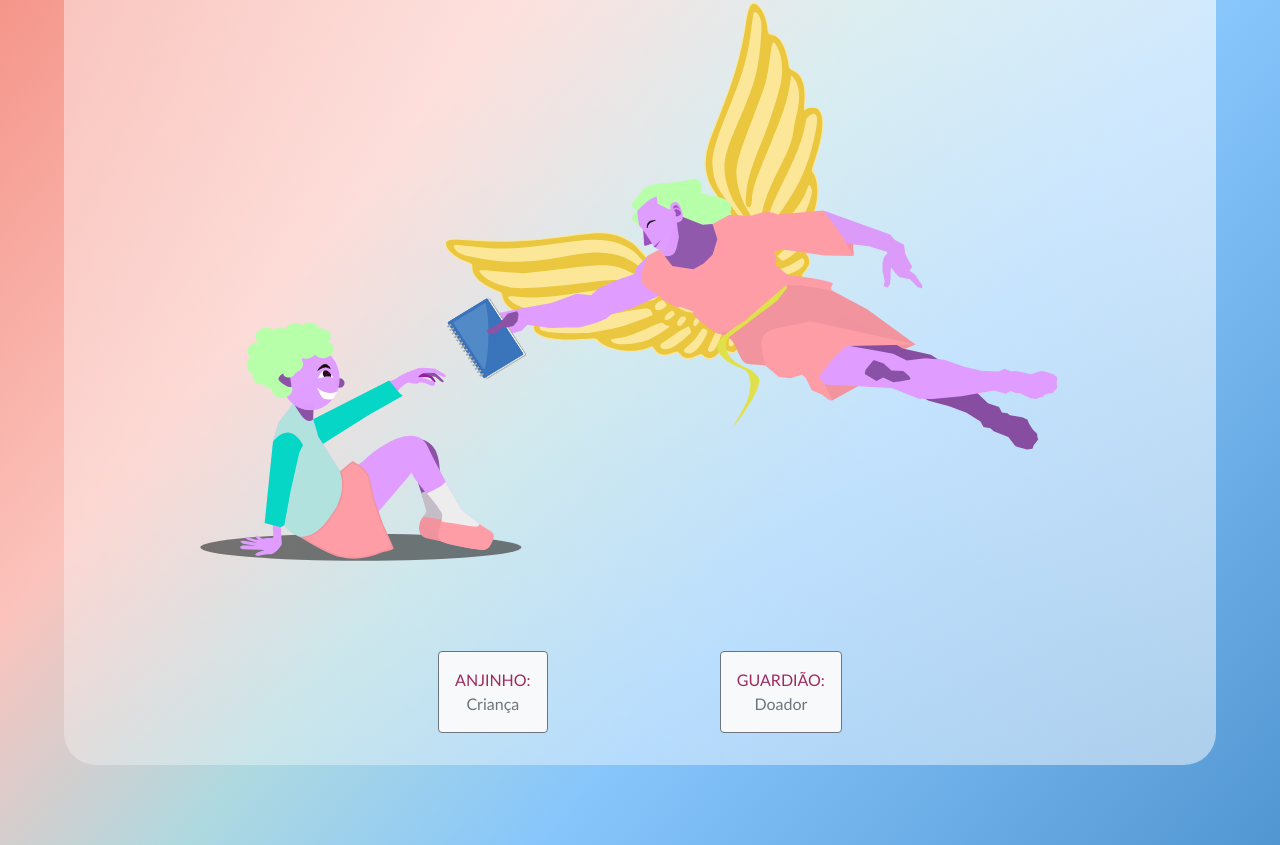
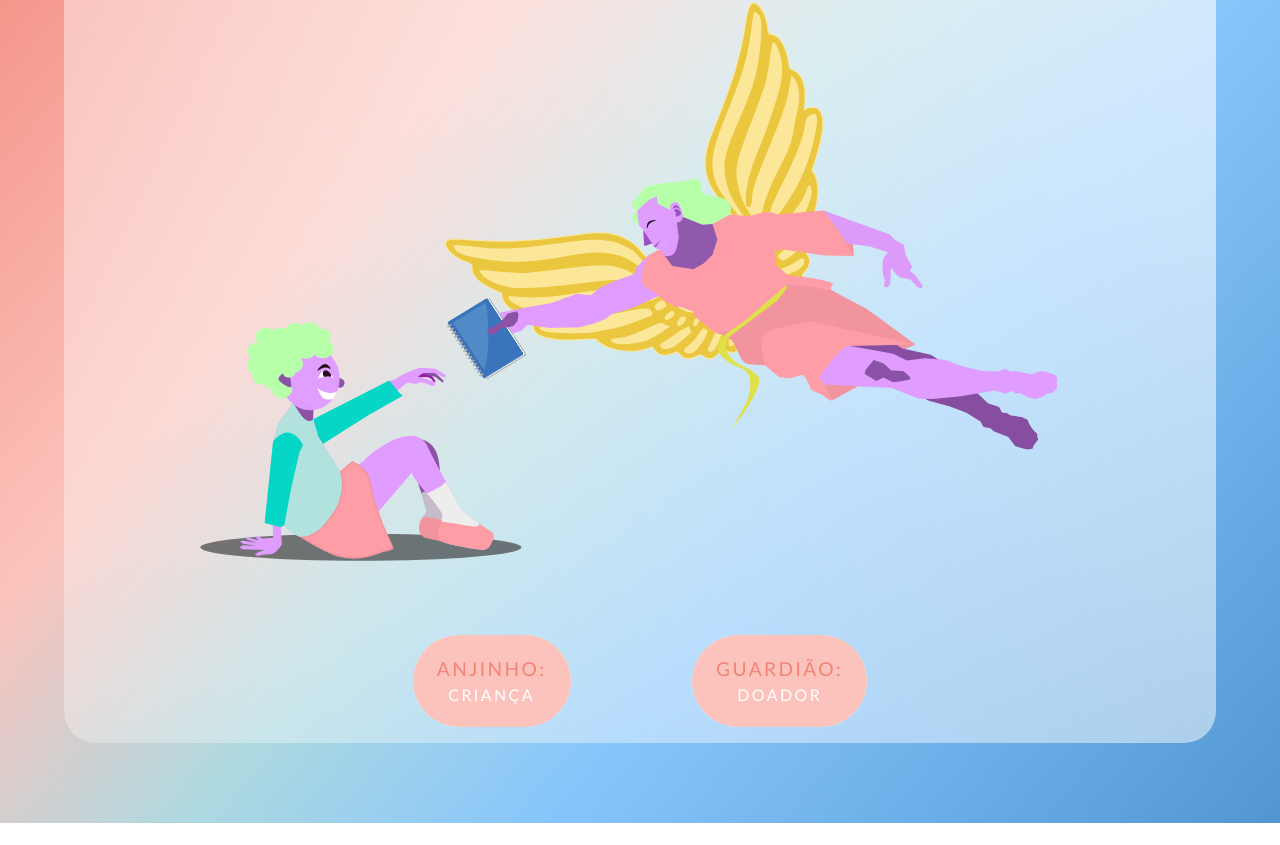
Before and after one commit to bob-mw/anjosDaEducacao, a React (Create React App) app: page / in a window 1280 px wide. Shown: the part 693-1538 px from the top of the page. After the commit the page ends 1516 px from the top, so only its background shows below. Built offline with nearby package versions, Linux system fonts and the light colour scheme.

Commit message:
Implemented text style in Button

```diff
--- a/src/Pages/Login/index.jsx
+++ b/src/Pages/Login/index.jsx
@@ -24,8 +24,8 @@ const Login = () => {
                (!formType) ? <img src={ angel } width="75%" alt="logo"/> : <FormsLogin />
            }
            <div className="d-flex w-50 justify-content-around m-3">
-                <button type="button" className="btn btn-light btn-outline-secondary p-3 m-3" onClick={ formKid }><p className="text-pink text-uppercase">Anjinho:</p> Criança</button>
-                <button type="button" className="btn btn-light btn-outline-secondary p-3 m-3" onClick={ formAngel }><p className="text-pink text-uppercase">Guardião:</p>  Doador</button>
+                <S.Button type="button"  onClick={ formKid }><p>Anjinho:</p> Criança</S.Button>
+                <S.Button type="button"  onClick={ formAngel }><p>Guardião:</p>  Doador</S.Button>
             </div>
         </section>
     );
--- a/src/Pages/Login/styled.jsx
+++ b/src/Pages/Login/styled.jsx
@@ -2,17 +2,18 @@ import styled from 'styled-components'
 
 export const Button = styled.button`
     text-decoration: none !important;
-  cursor: pointer;
-  display: inline-block;
-	padding: .75rem 1.25rem;
+    cursor: pointer;
+    display: inline-block;
+	padding: 1.5rem;
 	border-radius: 10rem;
+    border: none;
 	color: #fff;
 	text-transform: uppercase;
 	letter-spacing: .15rem;
 	transition: all .3s;
 	position: relative;
 	overflow: hidden;
-	z-index: 3;
+	z-index: 1;
 
 	&:after {
 		content: '';
@@ -23,7 +24,7 @@ export const Button = styled.button`
 		height: 100%;
 		background-color: var(--bg-lighter-orange);
 		border-radius: 10rem;
-		z-index: -5;
+		z-index: -2;
 	}
 	&:before {
 		content: '';
@@ -45,4 +46,10 @@ export const Button = styled.button`
 		}
 	}
 
+    p {
+        font-size: 1.2rem;
+        padding-bottom: 0.5rem;
+        color: var(--bg-orange);
+    }
+
 `
```
